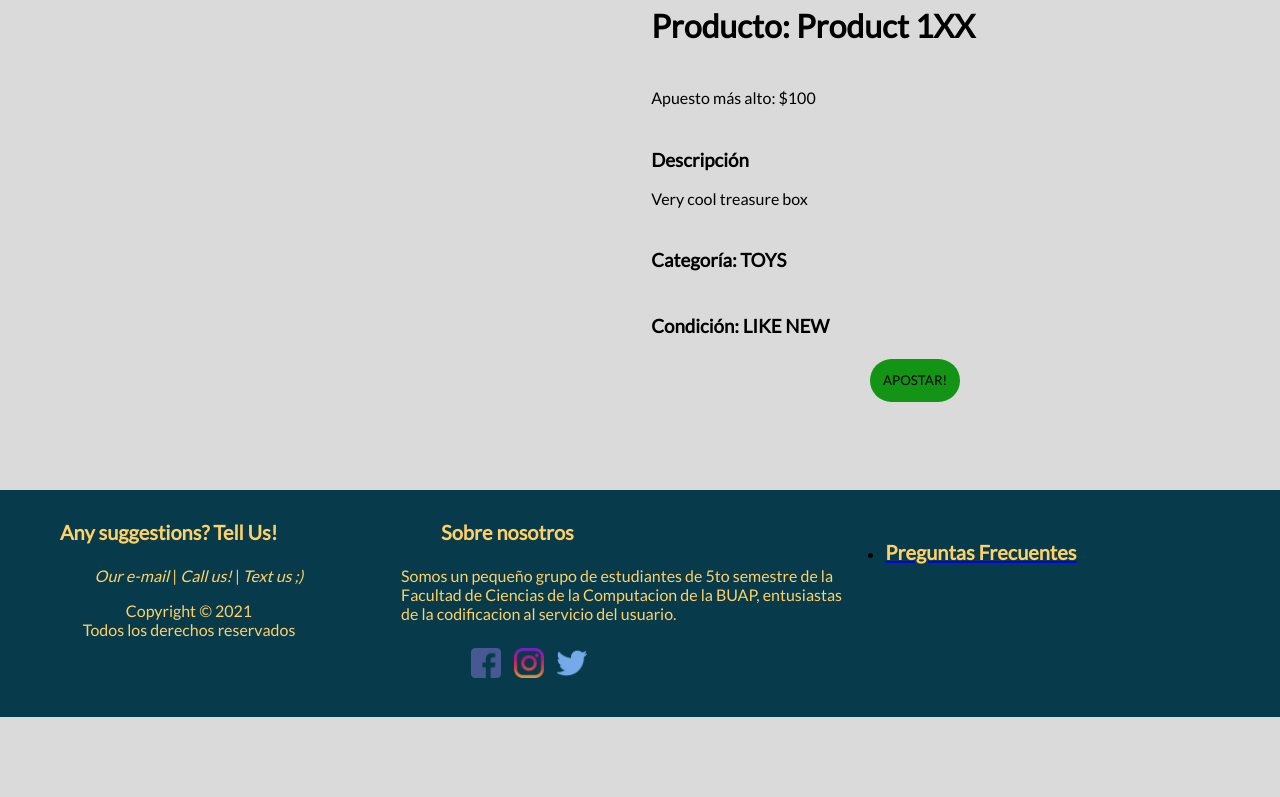
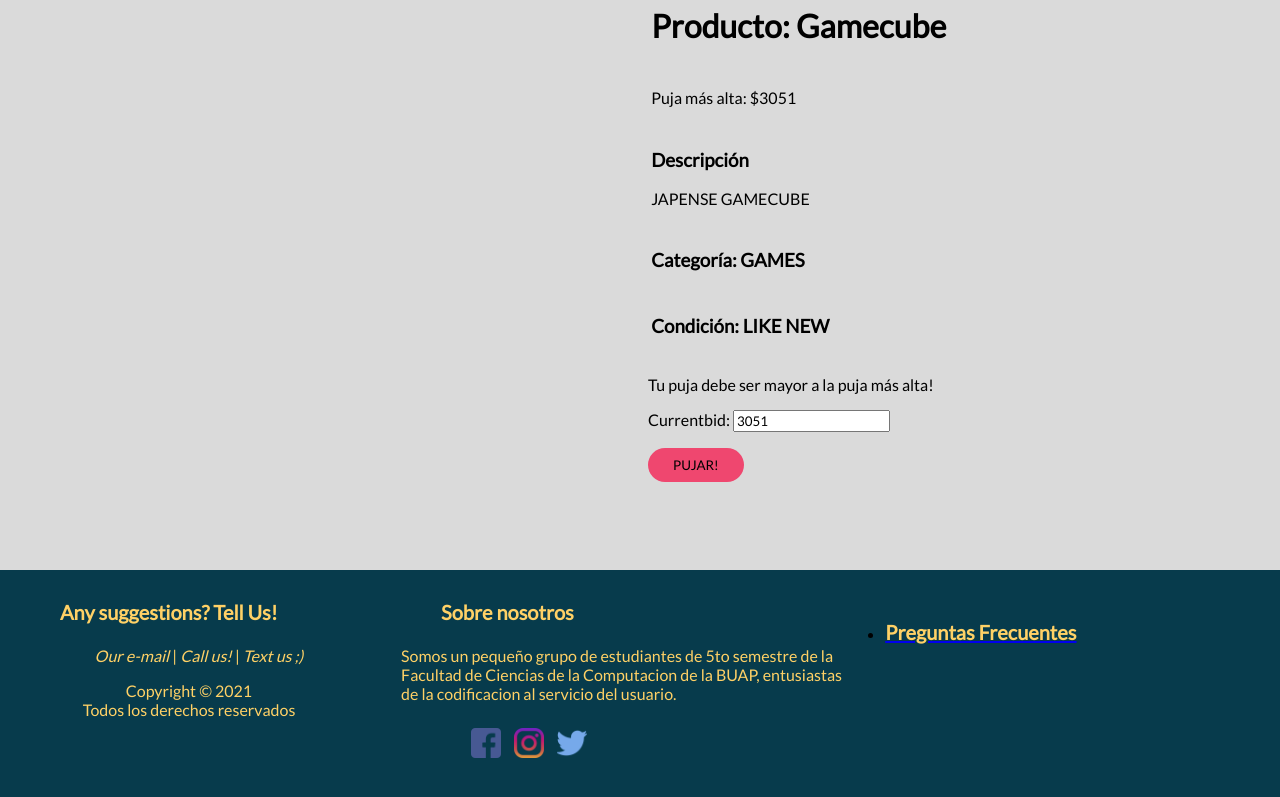
Before and after one commit to Mokkuman/bidding, a Django app: page /products/productXXX in a window 1280 px wide. Shown: the part 94-891 px from the top of the page. Before the commit the page ends 811 px from the top, so only its background shows below. Run offline with Django 3.2, Linux system fonts and the light colour scheme; data comes from the database, SQL or seed files in the repository.

Commit message:
- Added bidding logic and updated models
- Added bidding logic in goToProduct view
- Adds BidForm to update the currentBid of a BidProduct.
- Updated Bid model to accept the ForeignKey of a user instead of just saving it as an IntegerField.

```diff
--- a/store/templates/store/productTemplate.html
+++ b/store/templates/store/productTemplate.html
@@ -19,11 +19,11 @@
         <div class="productDescription">
 
             <div class="productName">
-                <h1>Producto: {{ product.name}}</h1>
+                <h1>Producto: {{ product.productName }}</h1>
             </div>
 
             <div class="price">
-                <p>Apuesto más alto: ${{ product.currentBid}}</p>
+                <p>Puja más alta: ${{ product.currentBid}}</p>
             </div>
 
             <div class="description">
@@ -38,13 +38,17 @@
             <div class="condition">
                 <h3>Condición: {{ product.condition }}</h3>
             </div>
+            <p>Tu puja debe ser mayor a la puja más alta!</p>
 
-            <div class="bid">
-                <button class="bidBtn">APOSTAR!</button>
+            <div class="form">
+                <form method="POST" >
+                    {% csrf_token %}
+                    {{form.as_p}}
+                    <button id="submitBtn" type="submit" name="BidProduct">PUJAR!</button>
+                </form>
             </div>
 
         </div>
-
     </div>
     {% endblock body %}
 {% else %}
--- a/store/views.py
+++ b/store/views.py
@@ -1,5 +1,8 @@
 from django.shortcuts import render,redirect
 from django.http import HttpResponse
+from .models import BidProduct, Product
+from users.forms import BidForm
+from users.models import Bid
 
 # Create your views here.
 
@@ -7,22 +10,27 @@ def cart(request):
     return render(request, "store/cart.html")
 
 def goToProduct(request):
-    try:
-        dummyData = {
-            'name':'Product 1XX',
-            'currentBid':100,
-            'description':'Very cool treasure box',
-            'category':'TOYS',
-            'condition':'LIKE NEW'
-        }
-        return render(request, 'store/productTemplate.html',{
-            'product':dummyData,
-            'productFound':True
-        })
-    except Exception as exception:
-        return render(request, "store/productTemplate.html",{
-            'productFound':False
-        })
+    firstProduct = BidProduct.objects.first()
+    theForm = BidForm(instance=firstProduct)
+    productCurrentBid = firstProduct.currentBid
+
+    if request.method == "POST":
+        theForm = BidForm(request.POST, instance=firstProduct)
+        if not request.user.is_authenticated:
+            return redirect('users:loginV')
+        if theForm.is_valid():
+            userMoney = request.user.money
+            user_bid = theForm.cleaned_data['currentBid']
+            print("userBid: "+str(user_bid))
+            print("userMoney: "+str(userMoney))
+            print("product current bid: "+str(productCurrentBid))
+            if user_bid <= userMoney and user_bid > productCurrentBid:
+                theForm.save()
+                newBid = Bid.objects.create(user = request.user, userBid = user_bid, product=firstProduct)
+                print("BID SUCCESSFUL!") #use JavaScript alert() or some other UI notification
+            else:
+                print("YOU DONT HAVE ENOUGH MONEY OR YOUR BID IS TOO LOW")
+    return render(request, "store/productTemplate.html", {"product" : firstProduct, "form":theForm})
 
 def uploadProduct(request):
     return render(request,"store/uploadProduct.html")
--- a/users/forms.py
+++ b/users/forms.py
@@ -2,6 +2,7 @@ from django import forms
 from django.forms import ModelForm, fields
 from django.contrib.auth.forms import UserCreationForm
 from .models import User
+from store.models import BidProduct
 
 class UserForm(UserCreationForm):
     class Meta:
@@ -26,3 +27,9 @@ class UpdateMoneyForm(forms.ModelForm):
     class Meta:
         model = User
         fields = ['money']
+
+class BidForm(forms.ModelForm):
+    currentBid = forms.IntegerField(widget=forms.NumberInput(None))
+    class Meta:
+        model = BidProduct
+        fields = ['currentBid']
--- a/users/models.py
+++ b/users/models.py
@@ -74,7 +74,10 @@ class User(AbstractBaseUser, PermissionsMixin):
         return self.money
 
 class Bid(models.Model):
-    userID = models.IntegerField()
+    user = models.ForeignKey(User, on_delete=models.CASCADE, null=True)
     userBid = models.PositiveBigIntegerField()
     #relación: 1 a muchos para BidProduct
     product = models.ForeignKey("store.BidProduct", on_delete=models.CASCADE)
+
+    def __str__(self):
+        return self.user.getEmail() + "-" + self.product.productName + "-$" + str(self.userBid)
```
Also changed, not shown: db.sqlite3, users/migrations/0007_auto_20211107_1450.py (added).
